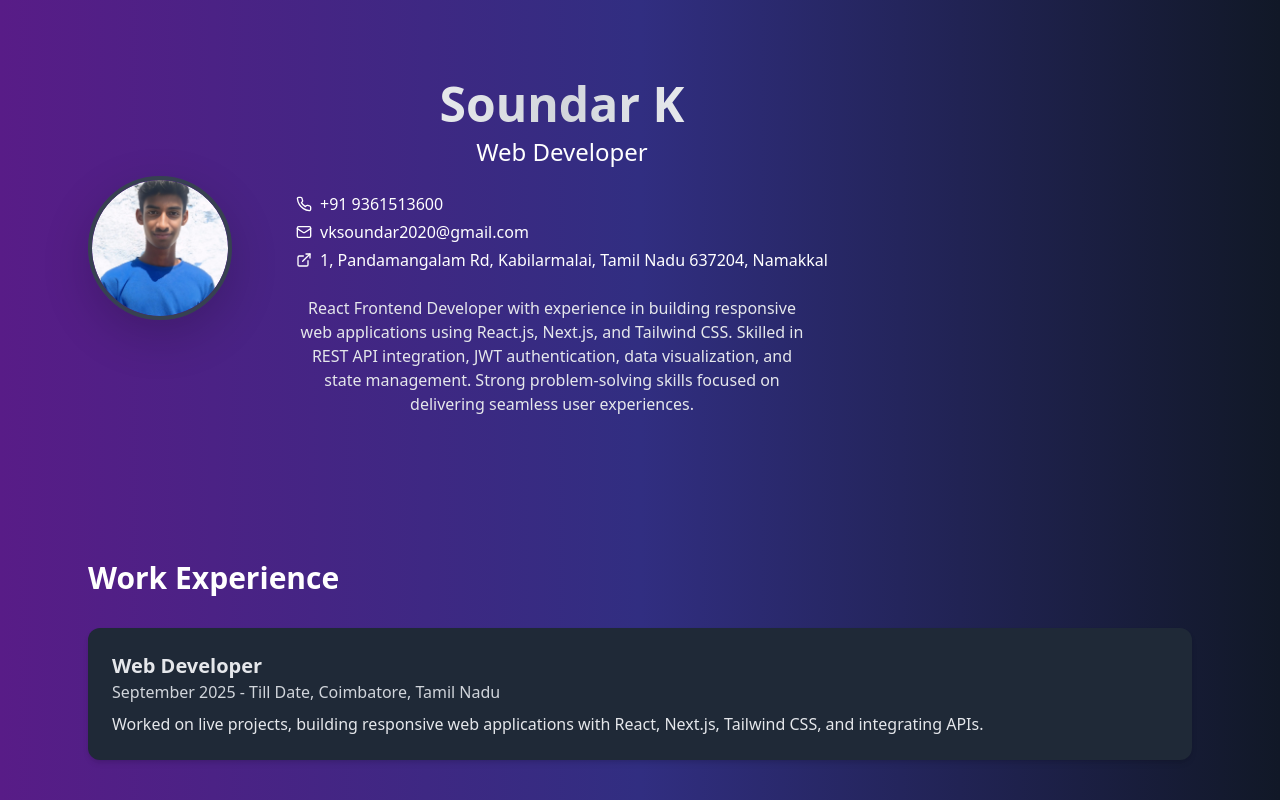
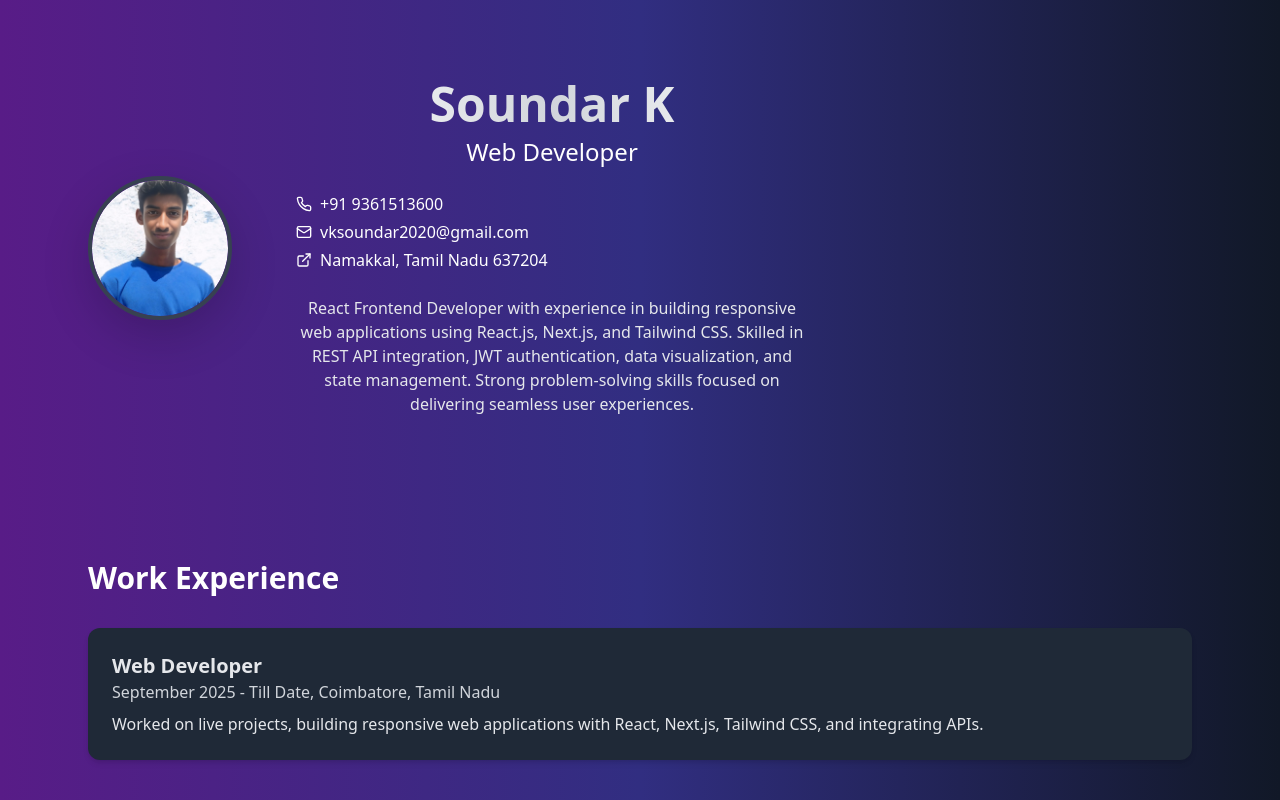
Before and after one commit to Soundar-techie/Portfolio-soundar, a React (Vite) app: page / in a window 1280 px wide. Shown: the top 800 px of the page. Built offline with nearby package versions, Linux system fonts and the light colour scheme.

Commit message:
Update portfolio UI

```diff
--- a/src/App.tsx
+++ b/src/App.tsx
@@ -45,7 +45,7 @@ function App() {
               <div className="mt-4 space-y-1 text-sm md:text-base">
                 <p className="flex items-center gap-2"><Phone className="w-4 h-4" /> +91 9361513600</p>
                 <p className="flex items-center gap-2"><Mail className="w-4 h-4" /> vksoundar2020@gmail.com</p>
-                <p className="flex items-center gap-2"><ExternalLink className="w-4 h-4" /> 1, Pandamangalam Rd, Kabilarmalai, Tamil Nadu 637204, Namakkal</p>
+                <p className="flex items-center gap-2"><ExternalLink className="w-4 h-4" /> Namakkal, Tamil Nadu 637204</p>
               </div>
 
               <p className="mt-6 max-w-lg text-gray-200">
```
